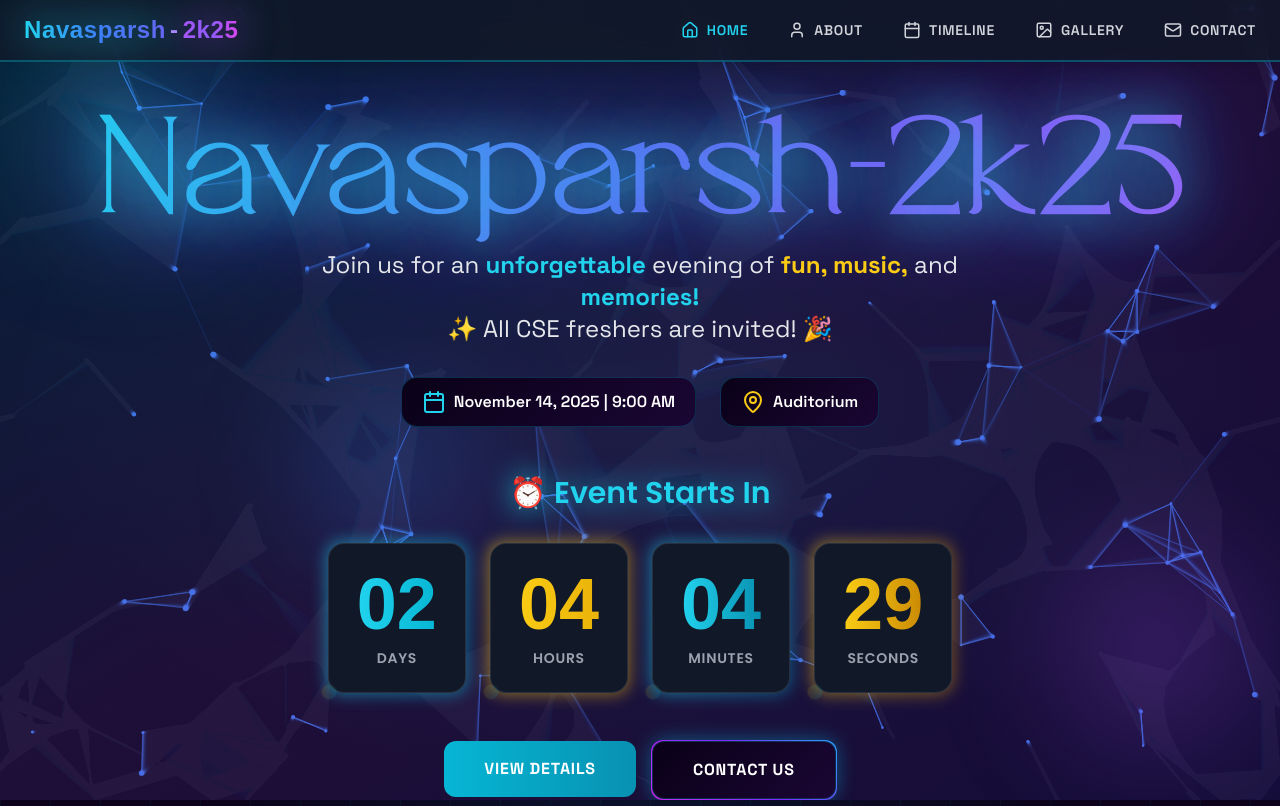
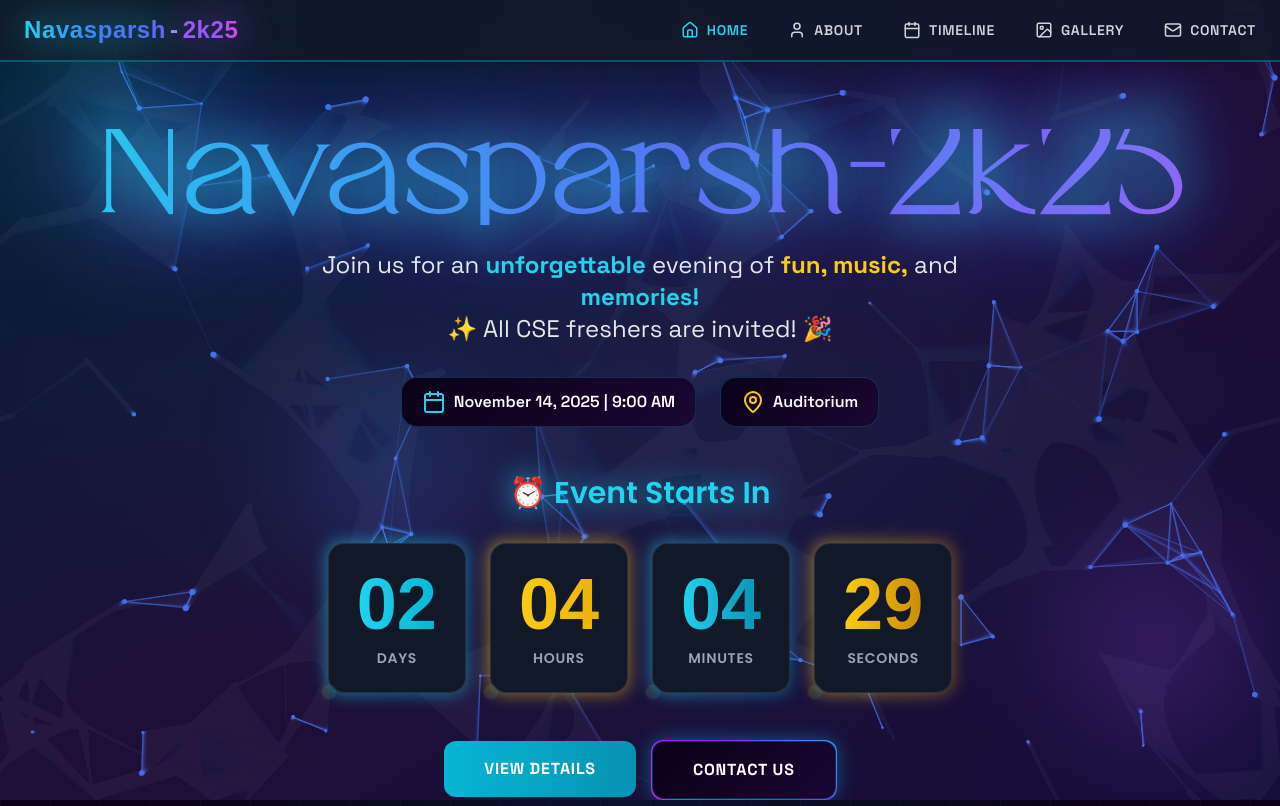
Before and after one commit to ItsVikasA/Freshers, a Next.js app: page / in a window 1280 px wide. Shown: the top 806 px of the page. Built offline with nearby package versions, Linux system fonts and the light colour scheme; a web font is replaced by a local one.

Commit message:
Update Hero component: adjust title font size and padding for better alignment and readability

```diff
--- a/src/components/Hero.tsx
+++ b/src/components/Hero.tsx
@@ -92,12 +92,12 @@ const Hero = () => {
         >
           {/* Event Title */}
           <motion.h1
-            className="text-5xl sm:text-6xl md:text-7xl lg:text-8xl font-bold font-brillant mb-6 px-4 tracking-wide"
+            className="text-4xl sm:text-6xl md:text-7xl lg:text-8xl font-bold font-brillant mb-6 px-6 tracking-wide text-center"
             initial={{ opacity: 0, y: 20 }}
             animate={{ opacity: 1, y: 0 }}
             transition={{ delay: 0.2 }}
           >
-            <span className="bg-gradient-to-r from-cyan-400 via-blue-500 via-indigo-500 to-purple-500 bg-clip-text text-transparent neon-text" style={{ textShadow: '0 0 50px #22D3EE, 0 0 100px #3B82F6, 0 0 150px #A855F7' }}>
+            <span className="bg-gradient-to-r from-cyan-400 via-blue-500 via-indigo-500 to-purple-500 bg-clip-text text-transparent neon-text inline-block" style={{ textShadow: '0 0 50px #22D3EE, 0 0 100px #3B82F6, 0 0 150px #A855F7' }}>
               Navasparsh-2k25
             </span>
           </motion.h1>
```
